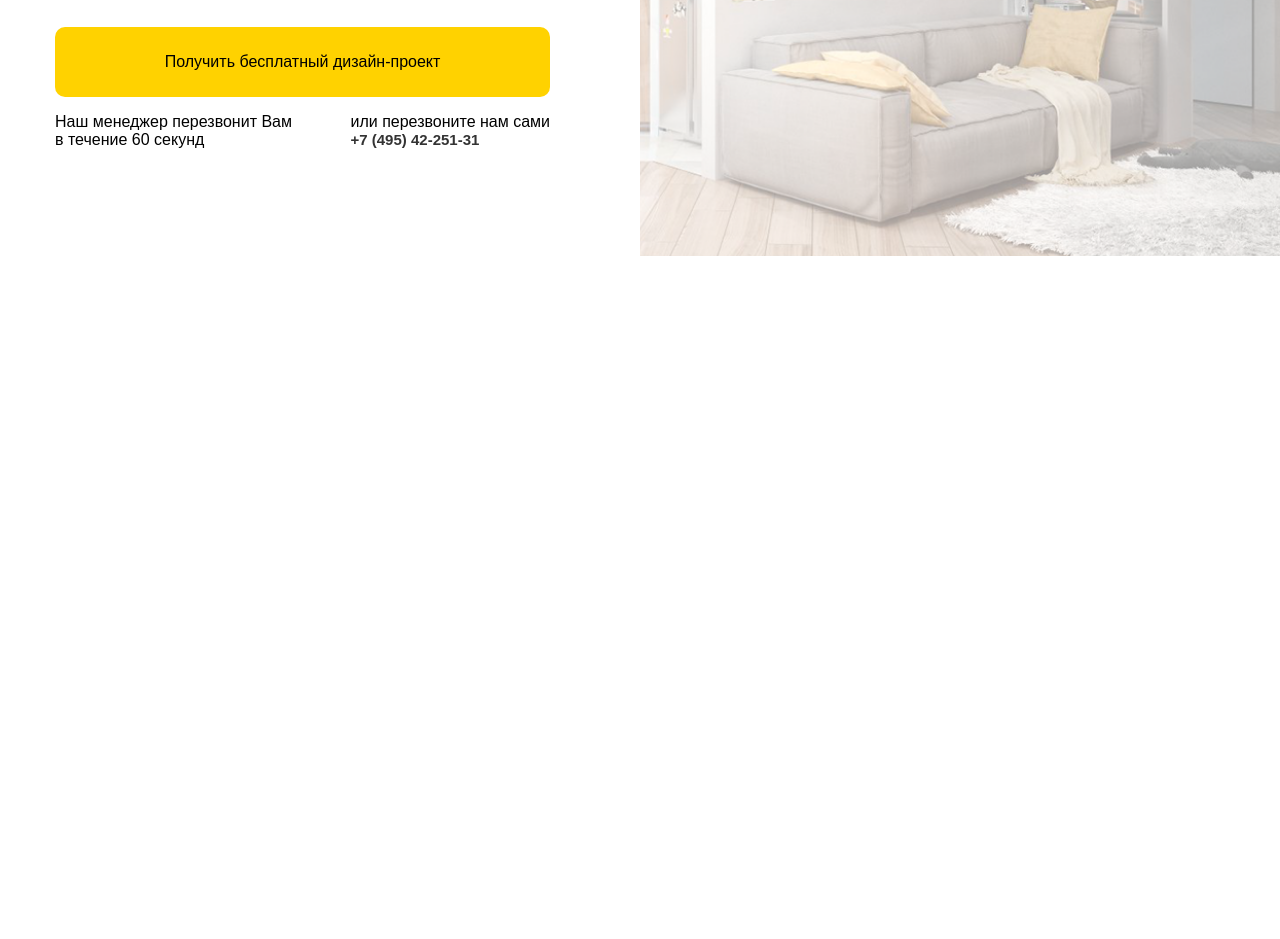
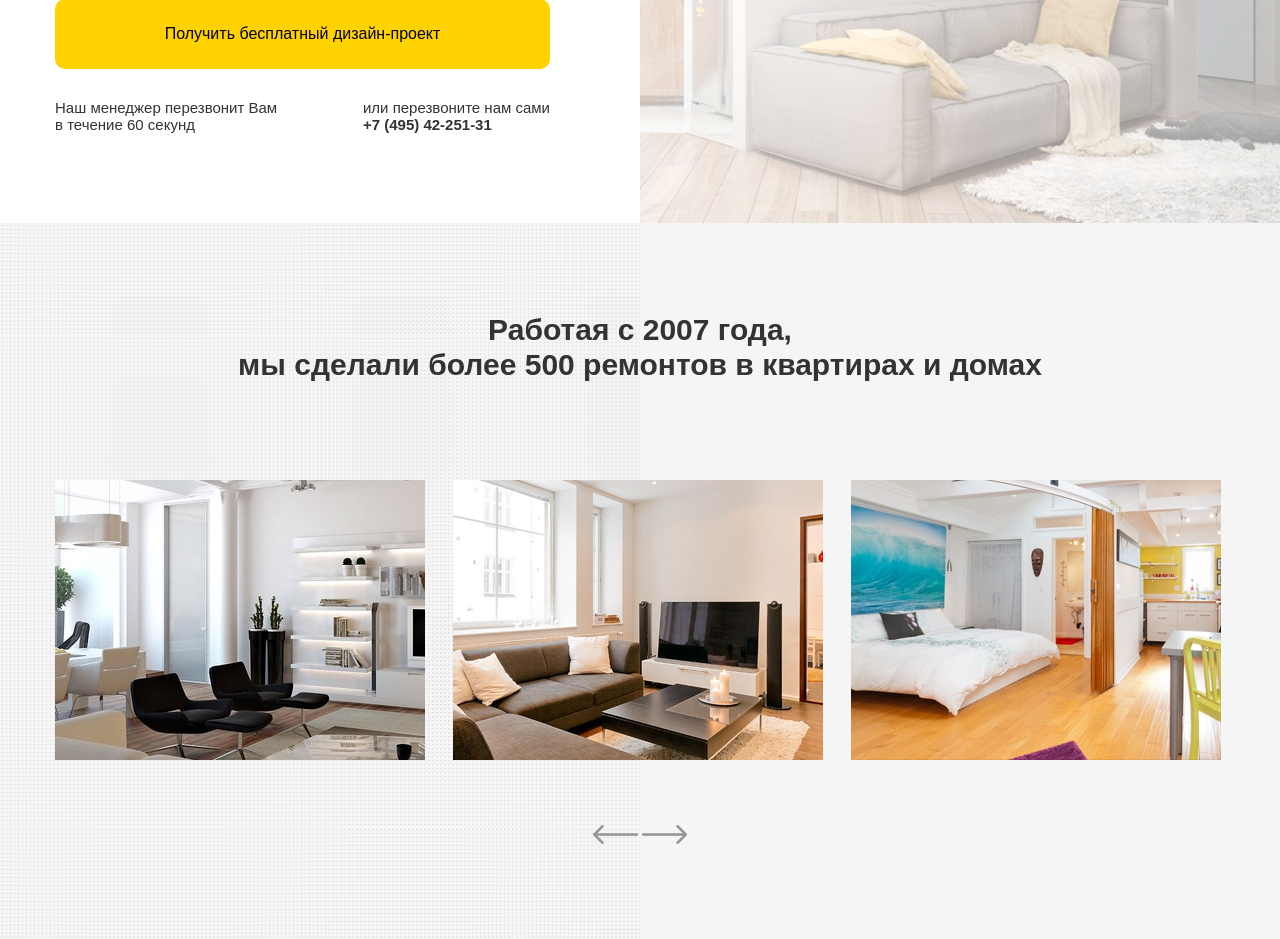
Before and after one commit to OlgaSeledets/repair, a plain HTML site: page src/index.html in a window 1280 px wide. Shown: the part 1029-1968 px from the top of the page. Before the commit the page ends 1285 px from the top, so only its background shows below. Drawn offline with Linux system fonts and the light colour scheme.

Commit message:
Added section photos

```diff
--- a/src/index.html
+++ b/src/index.html
@@ -79,5 +79,19 @@
             </div>
         </div>
     </section>
+    <section class="photos">
+        <div class="container">
+            <p class="photos-title">Работая с 2007 года,<br> мы сделали более 500 ремонтов в квартирах и домах</p>
+            <div class="photos-block-grid">
+                <img class="photos-grid" src="img/photo1.png" alt="">
+                <img class="photos-grid" src="img/photo2.png" alt="">
+                <img class="photos-grid" src="img/photo3.png" alt="">
+            </div>
+            <div class="arrows">
+                <img src="img/item1.png" alt="">
+                <img src="img/item2.png" alt="">
+            </div>
+        </div>
+    </section>
 </body>
 </html>
--- a/src/sass/_main.sass
+++ b/src/sass/_main.sass
@@ -88,6 +88,7 @@
     &-subtitle
         font-size: 16px
         font-weight: 300
+        margin-top: 20px
         margin-bottom: 30px
 
     &-data
@@ -110,10 +111,45 @@
     background-color: $btn-color
     border-radius: 10px
     border: none
-    margin-top: 30px
+    margin: 30px 0
     cursor: pointer
 
 .contact
     font-size: 15px
     font-weight: 700
     color: $text-color
+
+.inf
+    font-size: 15px
+    font-weight: 300
+    color: $text-color
+    margin: 0
+
+.photos
+    background: #f5f5f5 url(../img/photos_image.png) repeat-y center left
+    background-size: 50%
+    padding: 90px 0
+
+    &-title
+        font-size: 30px
+        font-weight: 700
+        color: $text-color
+        text-align: center
+
+.photos-block-grid
+    display: grid
+    grid-template-columns: repeat(auto-fit, 370px)
+    grid-gap: 28px
+    margin-top: 98px
+
+
+.photos-grid
+    width: 370px
+    height: 280px
+
+p
+    margin: 0
+
+.arrows
+    text-align: center
+    margin-top: 65px
```
Also changed, not shown: src/css/style.css, src/img/item1.png (added), src/img/item2.png (added), src/img/photo1.png (added), src/img/photo2.png (added), src/img/photo3.png (added), src/img/photos_image.png (added), 2 other files.
